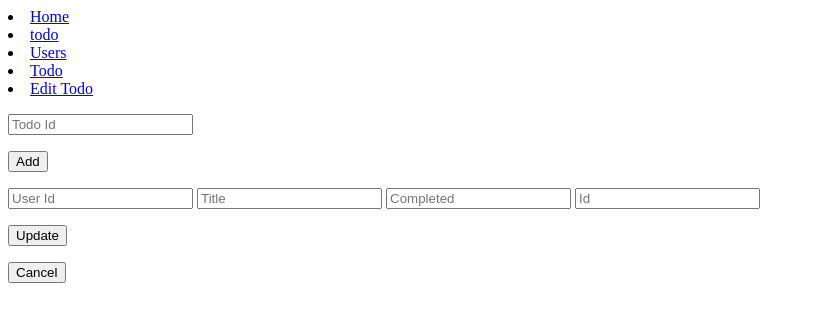
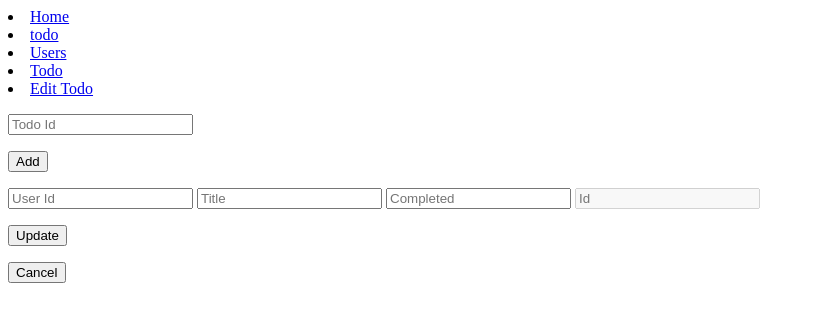
Before and after one commit to Kelbore/wb7-exercises, a plain HTML site: page JsonPlaceholder/edit-todo.html in a window 1280 px wide. Shown: the whole page, without its empty margins (0-815 px from the left). Drawn offline with Linux system fonts and the light colour scheme.

Commit message:
modified edit-todo.html file

```diff
--- a/JsonPlaceholder/edit-todo.html
+++ b/JsonPlaceholder/edit-todo.html
@@ -34,7 +34,7 @@
         <input id="userId" type="number" placeholder="User Id">
         <input id="title" type="text" placeholder="Title">
         <input id="completed" type="text" placeholder="Completed">
-        <input id="id" type="number" placeholder="Id">
+        <input id="id" type="number" placeholder="Id" disabled>
         <p>
             <input id="updateBtn" type="button" value="Update">
         </p>
```
